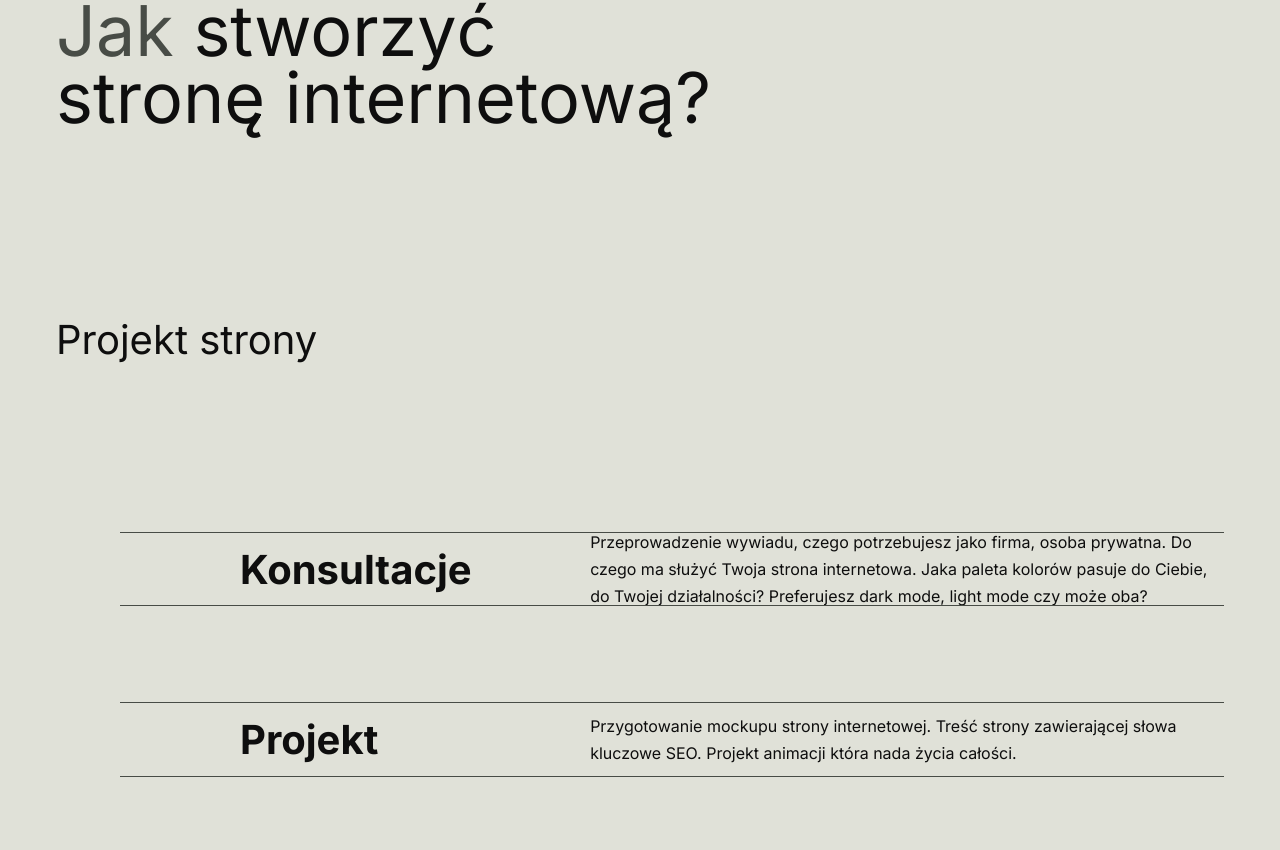
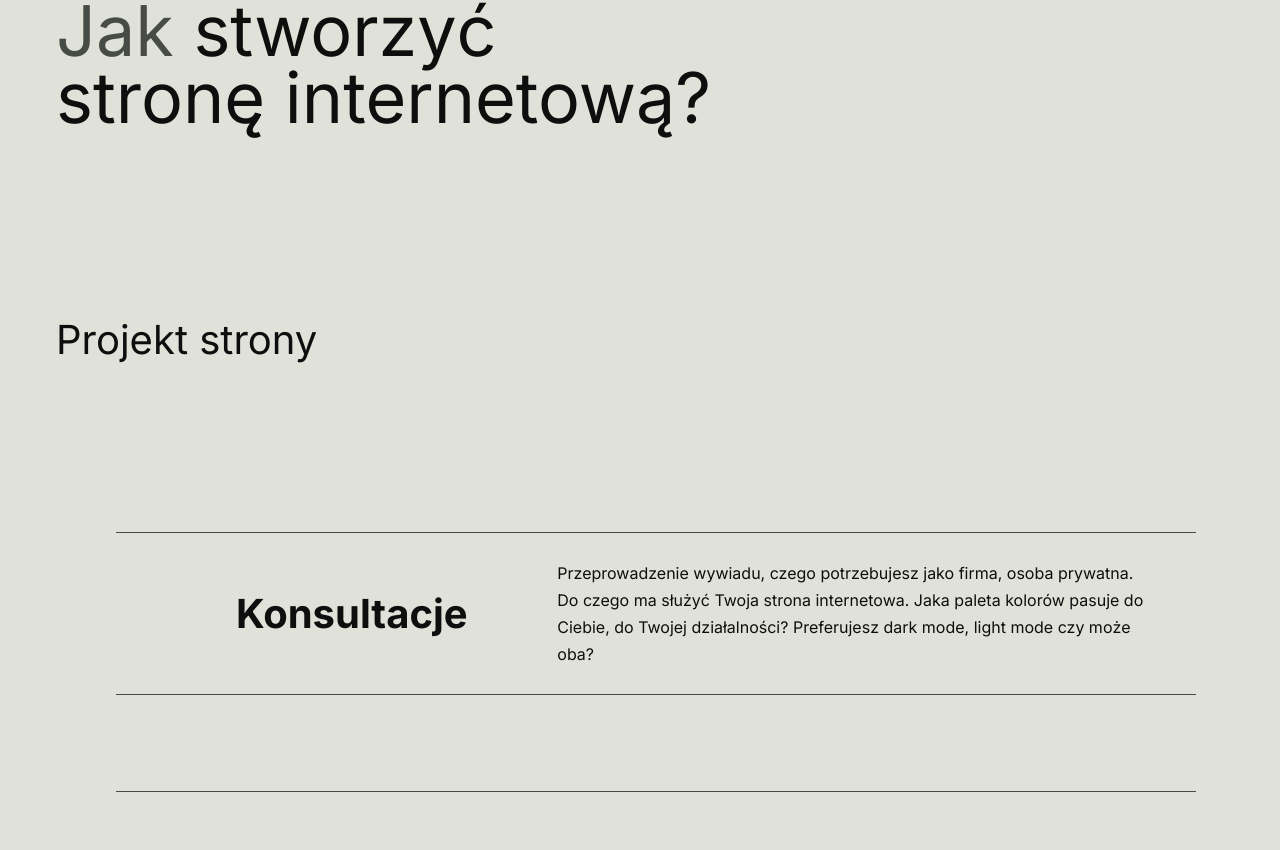
Before and after one commit to RafalRudnik/bncweb, a React (Create React App) app: page / in a window 1280 px wide. Shown: the part 2303-3153 px from the top of the page. Built offline with nearby package versions, Linux system fonts and the light colour scheme.

Commit message:
bug fixes

```diff
--- a/src/components/AboutSlider.js
+++ b/src/components/AboutSlider.js
@@ -75,6 +75,7 @@ export default function AboutSlider({ polish }) {
 			<div ref={triggerRef}>
 				<div ref={sectionRef} className='about__scroll-inner'>
 					<div className='about__scroll-section'>
+						<div className='about__wrapper'>
 							<h2>{polish ? headerOnePl : headerOneGb}</h2>
 							<div className='about__slideOne'>
 								<div className='about__slideOne-header'>
@@ -94,14 +95,18 @@ export default function AboutSlider({ polish }) {
 							</div>
 							<div className='about__slideOne'>
 								<div className='about__slideOne-header'>
-								<h3>{polish ? slideOneTitleThreePl : slideOneTitleThreeGb}</h3>
+									<h3>
+										{polish ? slideOneTitleThreePl : slideOneTitleThreeGb}
+									</h3>
 								</div>
 								<div className='about__slideOne-desc'>
 									<p>{polish ? slideOneDescThreePl : slideOneDescThreeGb}</p>
 								</div>
 							</div>
 						</div>
+					</div>
 					<div className='about__scroll-section'>
+						<div className='about__wrapper'>
 							<h2>{polish ? headerTwoPl : headerTwoGb}</h2>
 							<div className='about__slideTwo-main'>
 								<div className='about__slideTwo-desc'>
@@ -120,7 +125,9 @@ export default function AboutSlider({ polish }) {
 								</div>
 							</div>
 						</div>
+					</div>
 					<div className='about__scroll-section'>
+						<div className='about__wrapper'>
 							<h2>{polish ? headerThreePl : headerThreeGb}</h2>
 							<div className='about__slideThree-main'>
 								<p>
@@ -141,5 +148,6 @@ export default function AboutSlider({ polish }) {
 					</div>
 				</div>
 			</div>
+		</div>
 	);
 }
--- a/src/sass/_medium.scss
+++ b/src/sass/_medium.scss
@@ -47,6 +47,7 @@
 			}
 		}
 		&__slideOne {
+			flex-wrap: nowrap;
 			width: 90%;
 			margin: 3em 0em;
 			justify-content: start;
--- a/src/sass/index.scss
+++ b/src/sass/index.scss
@@ -203,7 +203,6 @@ html.lenis {
 	}
 	&__scroll-outer {
 		overflow: hidden;
-		width: 100%;
 	}
 	&__scroll-inner {
 		display: flex;
@@ -216,6 +215,9 @@ html.lenis {
 		flex-direction: column;
 		height: 100vh;
 		width: 100vw;
+		.about__wrapper {
+			padding: 0;
+		}
 		h2 {
 			padding-top: 5em;
 			font-weight: 400;
@@ -223,6 +225,7 @@ html.lenis {
 	}
 	&__slideOne {
 		display: flex;
+		flex-wrap: wrap;
 		align-self: center;
 		align-items: center;
 		gap: 1em;
@@ -238,7 +241,7 @@ html.lenis {
 		}
 		&-desc {
 			font-size: 1rem;
-			width: 68%;
+			width: 65%;
 		}
 	}
 	&__slideTwo-main {
@@ -282,6 +285,7 @@ html.lenis {
 		}
 	}
 	&__slideThree-main {
+		align-self: center;
 		width: 100%;
 		padding: 6em 0em;
 		text-align: center;
@@ -291,7 +295,8 @@ html.lenis {
 		}
 	}
 	&__slideThree-desc {
-		width: 100%;
+		align-self: center;
+		width: 80%;
 		text-align: center;
 		span {
 			color: $grey-color;
```
Lines whose indentation alone changed are shown as unchanged.
